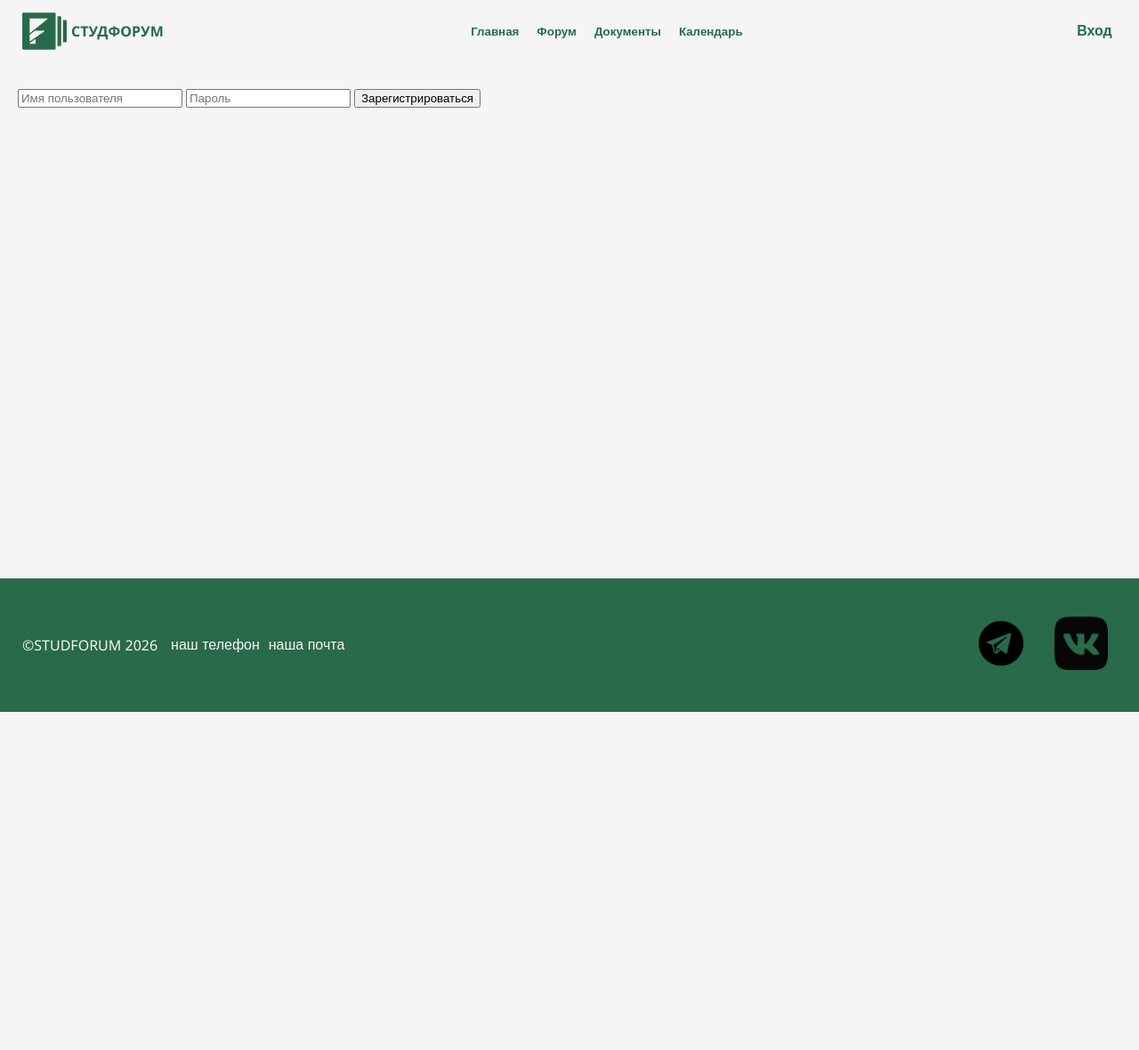
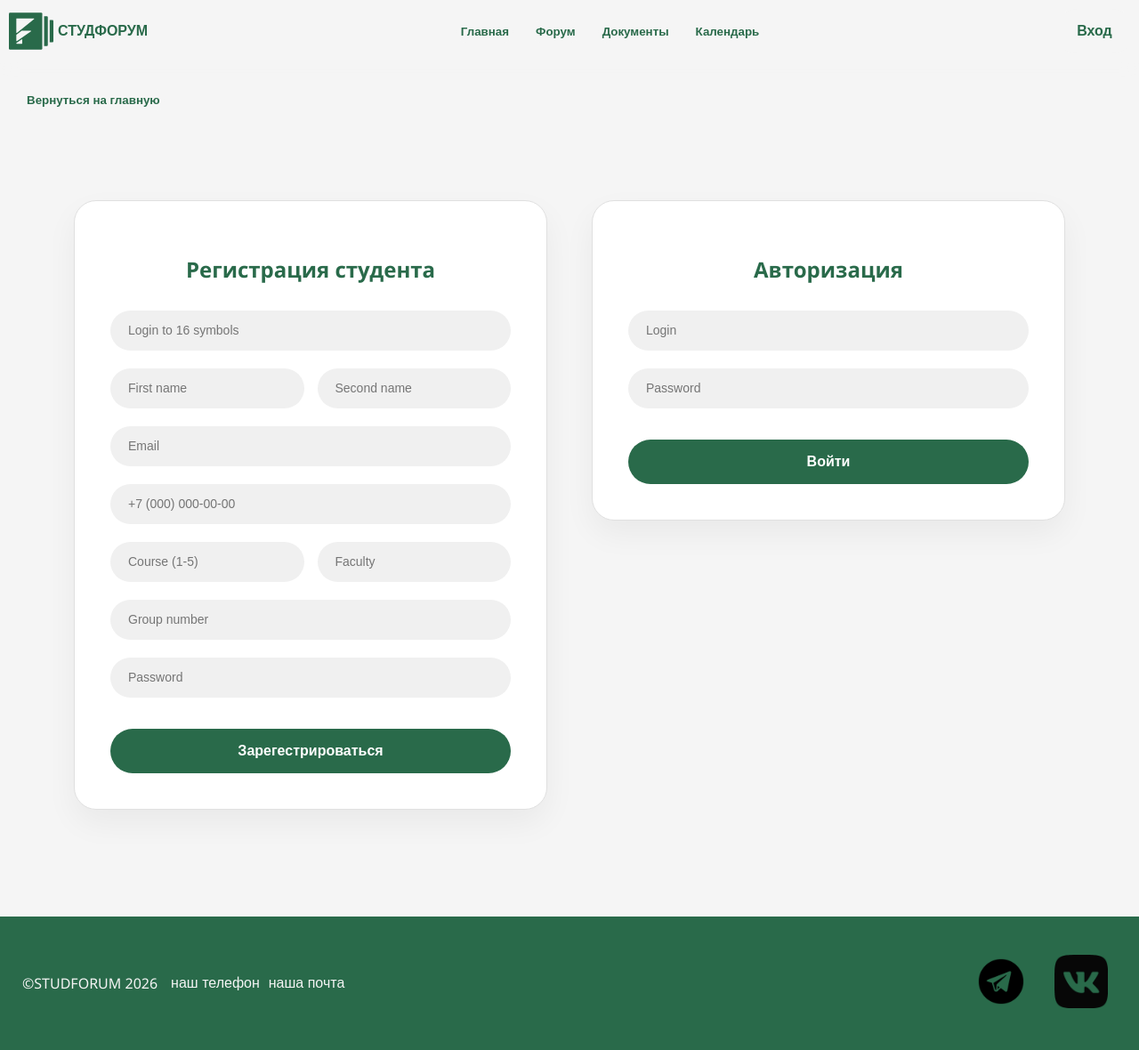
Before and after one commit to Nick0-0/WebSite_StudForum, a Node server app: template 2views/auth.ejs in a window 1280 px wide. Shown: the whole page at 89% size. Before the commit the page ends 800 px from the top, so only its background shows below. Run offline with Node 20, Linux system fonts and the light colour scheme; the template is opened without the code that fills it, so the values that code supplies are empty; some libraries are stand-ins or nearby versions.

Commit message:
Coded the auth.ejs

```diff
--- /dev/null
+++ b/1public/styles/auth-style.css
@@ -0,0 +1,96 @@
+a.back-btn {
+    /* display: inline-flex; */
+    width: fit-content;
+    padding: 5px;
+    background-color: whitesmoke;
+    border-radius: 50px;
+    color: #296a4a !important;
+    font-weight: bold;
+    font-size: 10pt;
+    font-family: sans-serif;
+    transition: all 0.5s ease;
+    text-decoration: none;
+    display: flex;
+    align-items: center;
+    justify-content: center;
+}
+a.back-btn:hover {
+    transform: translateY(-5px);
+    color: darkred !important;
+}
+.auth-container {
+    display: flex;
+    justify-content: center;
+    align-items: flex-start;
+    gap: 50px;
+    padding: 100px 5%;
+    flex-wrap: wrap;
+    background-color: whitesmoke;
+}
+.auth-box {
+    background: #ffffff;
+    padding: 40px;
+    border-radius: 25px;
+    box-shadow: 0 15px 35px rgba(0, 0, 0, 0.05);
+    flex: 1;
+    min-width: 320px;
+    max-width: 450px;
+    border: 1px solid #e0e0e0;
+}
+.auth-box h2 {
+    color: #296a4a;
+    font-family: 'Segoe UI', sans-serif;
+    text-align: center;
+    margin-bottom: 30px;
+    font-weight: bold;
+}
+.auth-form {
+    display: flex;
+    flex-direction: column;
+    gap: 20px;
+}
+.auth-form input {
+    height: 45px;
+    padding: 0 20px;
+    border: none;
+    border-radius: 50px;
+    background-color: #f0f0f0;
+    color: #333;
+    font-size: 14px;
+    outline: none;
+    transition: box-shadow 0.3s ease;
+}
+.auth-form input:focus {
+    box-shadow: 0 0 0 2px #296a4a;
+}
+.name-group, .study-group {
+    display: flex;
+    gap: 15px;
+}
+.name-group input, .study-group input {
+    width: 50%;
+}
+.btn-submit {
+    margin-top: 15px;
+    height: 50px;
+    border: none;
+    border-radius: 50px;
+    background-color: #296a4a;
+    color: white;
+    font-weight: bold;
+    font-size: 16px;
+    cursor: pointer;
+    transition: all 0.4s ease;
+}
+
+.btn-submit:hover {
+    background: linear-gradient(to bottom right, #296a4a, #4eba85);
+    transform: scale(1.03);
+    box-shadow: 1px 1px 20px rgba(41, 106, 74, 0.4);
+}
+.error-text {
+    color: #d9534f;
+    text-align: center;
+    font-size: 14px;
+    margin: -10px 0 10px 0;
+}
--- a/1public/styles/index-style.css
+++ b/1public/styles/index-style.css
@@ -39,9 +39,9 @@
 }
 nav.navigation-bar {
     display: flex;
-    gap: 10px;
+    gap: 20px;
     align-items: center;
-    /* margin-left: 20px; */
+    margin-left: 20px;
     text-wrap-style: balance;
     text-align: center;
 }
@@ -63,7 +63,7 @@
     font-size: 12pt;
     height: 40px;
     min-width: 80px;
-    margin-right: 10px;
+    margin-right: 30px;
 }
 .nav-link:hover, .profile-btn:hover {
     background: linear-gradient(to bottom right, #296a4a, whitesmoke);
--- a/2views/auth.ejs
+++ b/2views/auth.ejs
@@ -1,5 +1,41 @@
-<form action="/register" method="post">
-    <input type="text" name="username" placeholder="Имя пользователя">
-    <input type="password" name="password" placeholder="Пароль">
-    <button type="submit">Зарегистрироваться</button>
-</form>
+<link rel="stylesheet" href="styles/auth-style.css" type="text/css">
+
+<a href="/" class="back-btn">Вернуться на главную</a>
+
+<div class="auth-container">
+    <section class="auth-box">
+        <h2>Регистрация студента</h2>
+        <form action="/auth/register" method="POST" class="auth-form">
+            <input type="text" name="login" placeholder="Login to 16 symbols" maxlength="16" required>
+            <div class="name-group">
+                <input type="text" name="first_name" placeholder="First name" maxlength="32" required>
+                <input type="text" name="second_name" placeholder="Second name" maxlength="32" required>
+            </div>
+            <input type="email" name="email" placeholder="Email" maxlength="64" required>
+            <input type="tel" name="phone_number" placeholder="+7 (000) 000-00-00" required>
+
+            <div class="study-group">
+                <input type="number" name="course" placeholder="Course (1-5)" min="1" max="5" required>
+                <input type="text" name="faculty" placeholder="Faculty" maxlength="64" required>
+            </div>
+            <input type="text" name="group_number" placeholder="Group number" maxlength="32" required>
+            <input type="password" name="password" placeholder="Password" maxlength="32" required>
+
+            <button type="submit" class="btn-submit">Зарегестрироваться</button>
+        </form>
+    </section>
+
+    <section class="auth-box">
+        <h2>Авторизация</h2>
+        <form action="/auth/register" method="POST" class="auth-form">
+            <input type="text" name="login" placeholder="Login" required>
+            <input type="password" name="password" placeholder="Password" required>
+
+            <% if (typeof error !== 'undefined' && error) { %>
+                <p class="error-text"><%= error %></p>
+            <% } %>
+
+            <button type="submit" class="btn-submit">Войти</button>
+        </form>
+    </section>
+</div>
--- a/2views/layout.ejs
+++ b/2views/layout.ejs
@@ -10,7 +10,7 @@
 </head>
 <body>
     <header>
-        <a class="icon">
+        <a href="/" class="icon">
             <img src="./media/favicon.svg" alt="icon.png">
             <p>студфорум</p>
         </a>
--- a/5routes/auth.js
+++ b/5routes/auth.js
@@ -2,7 +2,7 @@
 const router = express.Router();
 const userController = require('../3controllers/userController');
 
-router.get('/auth', userController.renderAuth);
+router.get('/', userController.renderAuth);
 router.post('/register', userController.register);
 router.post('/login', userController.login);
 router.get('/logout', userController.logout);
```
